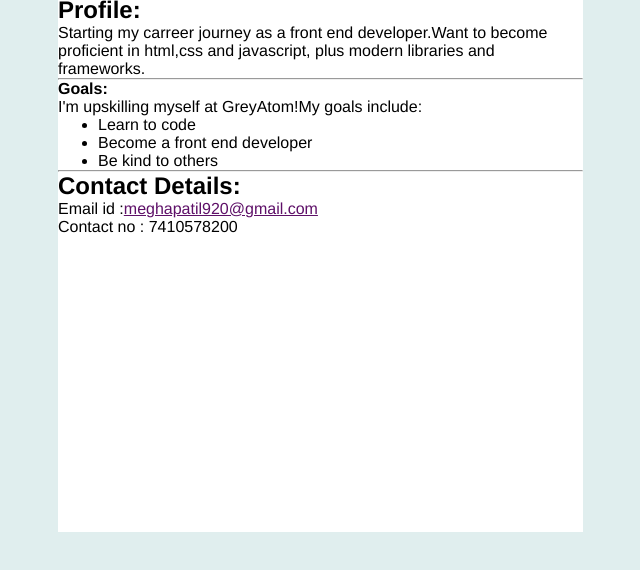
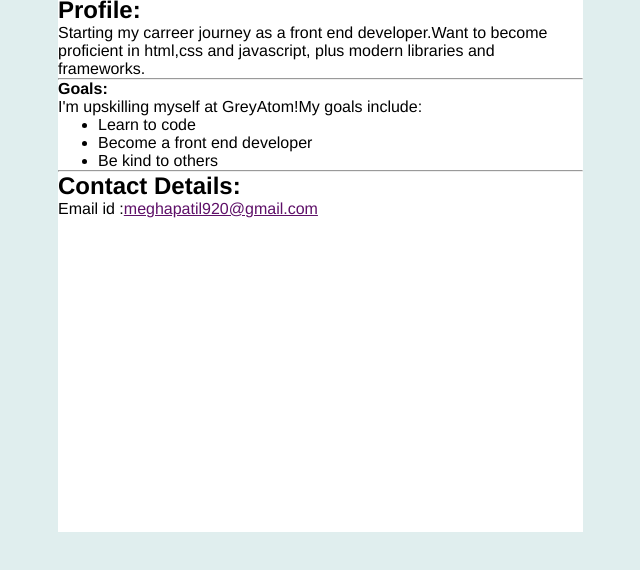
Before and after one commit to patil-megha/personal-portfolio-page, a plain HTML site: page index.html in a window 1280 px wide. Shown: the part 64-634 px from the top of the page, without its empty margins (287-927 px from the left). Drawn offline with Linux system fonts and the light colour scheme.

Commit message:
Update index.html

```diff
--- a/index.html
+++ b/index.html
@@ -26,6 +26,6 @@
 </ul><hr>
 
 <h2>Contact Details:</h2>
-<p>Email id :<a href style="color: rgb(94, 16, 104)";>meghapatil920@gmail.com</a><br>Contact no : 7410578200</p>
+<p>Email id :<a href style="color: rgb(94, 16, 104)";>meghapatil920@gmail.com</a></p>
 </div>
 </html>
```
